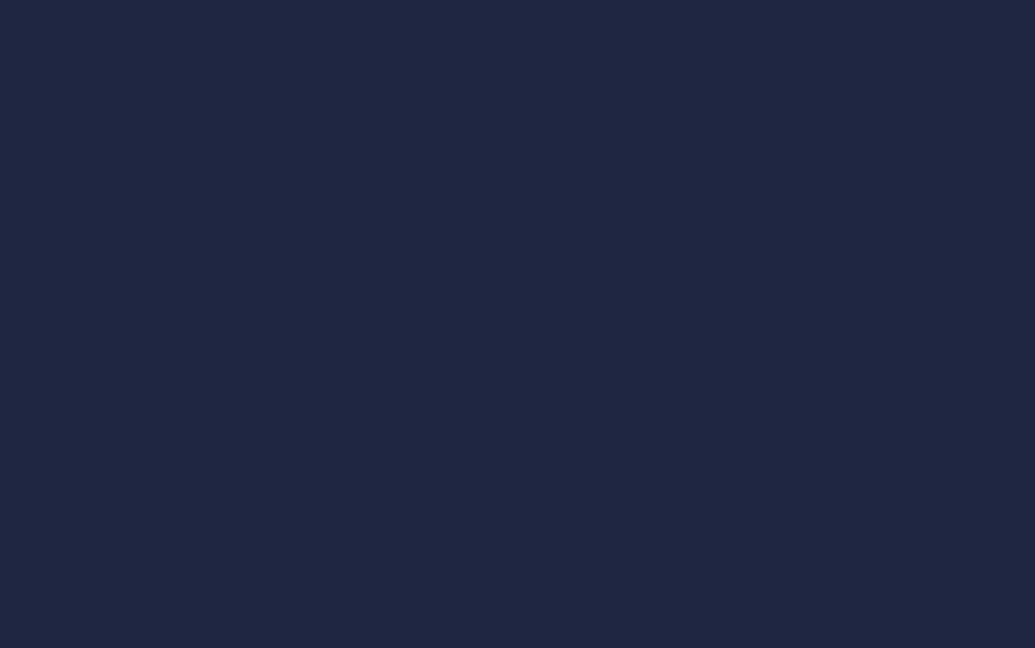
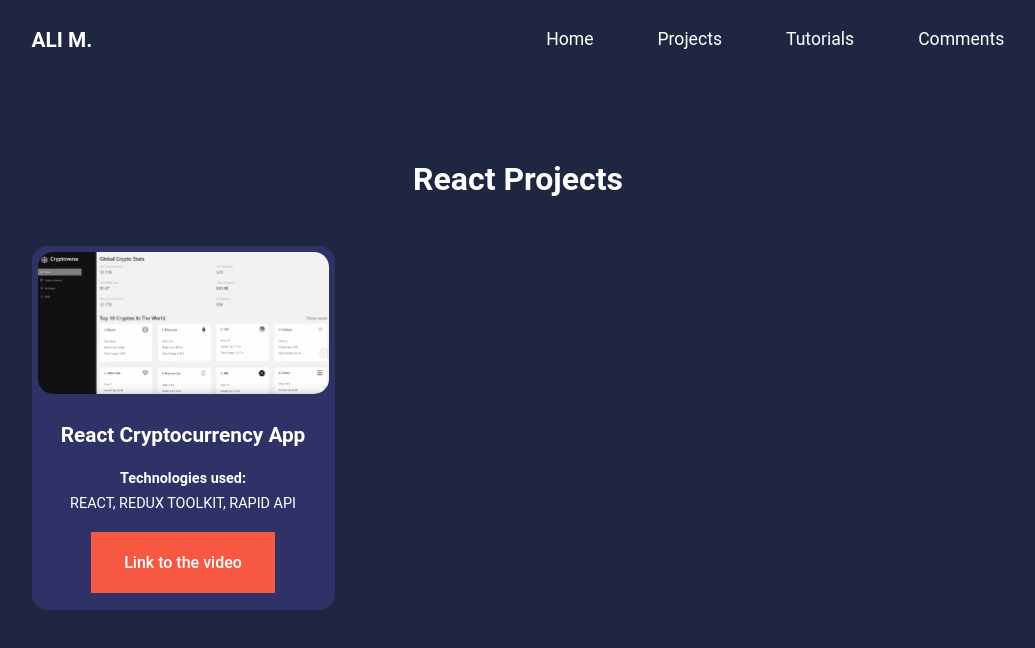
Before and after one commit to ali-alim/education, a React (Create React App) app: page /react in a window 1280 px wide. Before the commit this address had no page. Shown: the top 648 px of the page, without its empty margins (122-1157 px from the left). Built offline with nearby package versions, Linux system fonts and the light colour scheme.

Commit message:
build ReactJS page and component

```diff
--- a/src/App.js
+++ b/src/App.js
@@ -4,6 +4,7 @@ import { BrowserRouter, Routes, Route } from "react-router-dom";
 import Web3 from "./pages/Web3/Web3";
 import Home from "./pages/Home"
 import Comments from "./pages/Comments"
+import ReactJS from "./pages/ReactJS/ReactJS"
 
 function App() {
   return (
@@ -14,6 +15,7 @@ function App() {
           <Route path="/" element={<Home />} />
           <Route path="/comments" element={<Comments />} />
           <Route path="/web3" element={<Web3 />} />
+          <Route path="/react" element={<ReactJS />} />
         {/* </Route> */}
       </Routes>
       </div>
--- /dev/null
+++ b/src/components/Projects/ReactJS/ReactJS.js
@@ -0,0 +1,23 @@
+
+export default function ReactJS({ link, img, header, paragraph }) {
+  return (
+    <>
+      <div className="project">
+        <div className="project__image">
+          <img src={img} alt="react" />
+        </div>
+        <div className="project__info">
+          <h4>{header}</h4>
+          <p>
+            <b>Technologies used:</b>
+            <br />
+            {paragraph}
+          </p>
+          <a href={link} target="_blank" class="btn btn-primary">
+            Link to the video
+          </a>
+        </div>
+      </div>
+    </>
+  );
+}
--- /dev/null
+++ b/src/pages/ReactJS/ReactJS.js
@@ -0,0 +1,34 @@
+import Navbar from "../../components/Navbar/Navbar";
+import "./reactjs.css";
+import ReactJS from "../../components/Projects/ReactJS/ReactJS";
+import react_redux_toolkit from "./../../images/react_redux_toolkit.png";
+
+const react_info = [
+  {
+    img: react_redux_toolkit,
+    header: "React Cryptocurrency App",
+    paragraph: "REACT, REDUX TOOLKIT, RAPID API",
+    link: "https://www.youtube.com/watch?v=9DDX3US3kss&t=15s",
+  },
+];
+
+export default function reactJS() {
+  return (
+    <>
+      <Navbar />
+      <div className="projects">
+        <h2>React Projects</h2>
+        <div className="container projects__container">
+          {react_info.map((info) => (
+            <ReactJS
+              img={info.img}
+              header={info.header}
+              paragraph={info.paragraph}
+              link={info.link}
+            />
+          ))}
+        </div>
+      </div>
+    </>
+  );
+}
--- /dev/null
+++ b/src/pages/ReactJS/reactjs.css
@@ -0,0 +1,50 @@
+.projects {
+  margin-top: 10rem;
+}
+
+.projects__container {
+  display: grid;
+  grid-template-columns: repeat(3, 1fr);
+  gap: 2rem;
+}
+
+.project {
+  margin-top: 3rem;
+  background: var(--color-bg1);
+  text-align: center;
+  border: 1px solid transparent;
+  transition: var(--transition);
+  border-radius: 15px;
+}
+
+.project:hover {
+  background: transparent;
+  border-color: var(--color-primary);
+}
+
+.project__info {
+  padding: 1rem;
+}
+
+.project__info p {
+  margin: 1.2rem 0 1rem;
+  font-size: 0.9rem;
+}
+
+.projects h2 {
+  text-align: center;
+}
+
+.project__image {
+  padding: 5px;
+}
+
+.project__image img {
+  filter: saturate(0);
+  object-fit: cover;
+  width: 100%;
+  border-radius: 15px;
+}
+.project__image img:hover {
+  filter: saturate(1);
+}
```
Also changed, not shown: old/tutorials.html (deleted), src/images/react_redux_toolkit.png (added).
